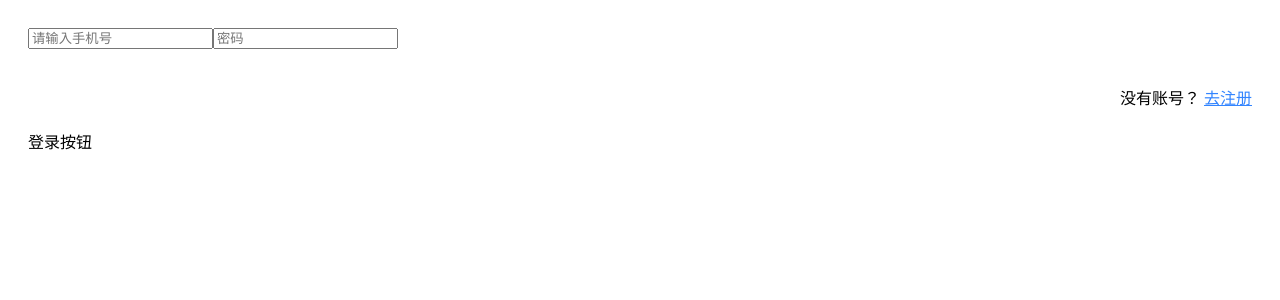
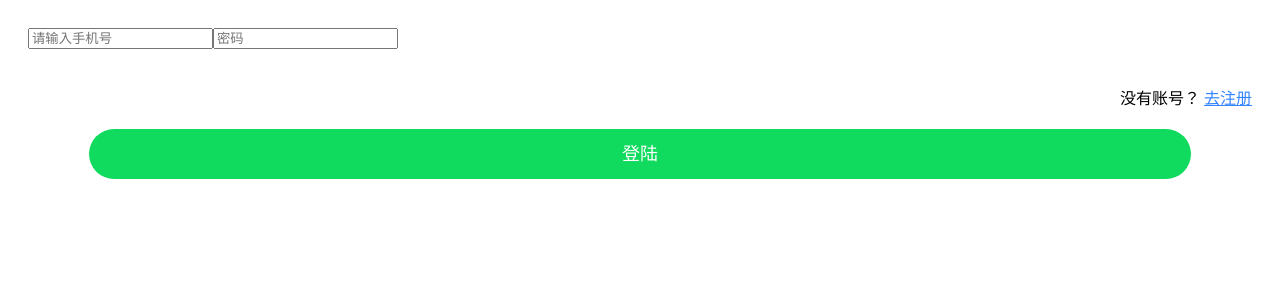
Before and after one commit to wuhu0723/heima_39, a Vue app: page /#/login in a window 1280 px wide. Shown: the top 300 px of the page. Built offline with nearby package versions, Linux system fonts and the light colour scheme; a small style sheet from the web is missing.

Commit message:
04-实现按钮的封装
1.添加按钮的单文件组件
2.通过父传子和子传父实现封装功能

```diff
--- /dev/null
+++ b/src/components/mybutton.vue
@@ -0,0 +1,41 @@
+<template>
+  <div class="btn" @click='handlerclick' :class="{danger:type==='danger',primary:type==='primary',info:type==='info',warning:type==='warning'}">{{text}}</div>
+</template>
+
+<script>
+export default {
+  props: ['text', 'type'],
+  methods: {
+    handlerclick (event) {
+      this.$emit('click', event)
+    }
+  }
+}
+</script>
+
+<style lang='less'>
+    .btn{
+        width: 90%;
+        height: 40px;
+        color: #fff;
+        line-height: 40px;
+        text-align: center;
+        background-color: skyblue;
+        font-size: 18px;
+        border-radius: 25px;
+        padding: 5px 0;
+        margin: 0 auto;
+    }
+    .danger{
+        background-color: #f00;
+    }
+    .primary{
+        background-color: rgb(17, 219, 94);
+    }
+    .info{
+        background-color: #999;
+    }
+    .warning{
+        background-color: orange;
+    }
+</style>
--- a/src/views/login.vue
+++ b/src/views/login.vue
@@ -15,13 +15,23 @@
         没有账号？
         <a href="#/register" class>去注册</a>
       </p>
-      <div data-v-4bc01e24 class="button">登录按钮</div>
+      <mybutton text='登陆' @click='login' type='primary'></mybutton>
     </div>
   </div>
 </template>
 
 <script>
-export default {}
+import mybutton from '@/components/mybutton.vue'
+export default {
+  components: {
+    mybutton
+  },
+  methods: {
+    login () {
+      console.log('login')
+    }
+  }
+}
 </script>
 
 <style lang='less' scoped>
```
